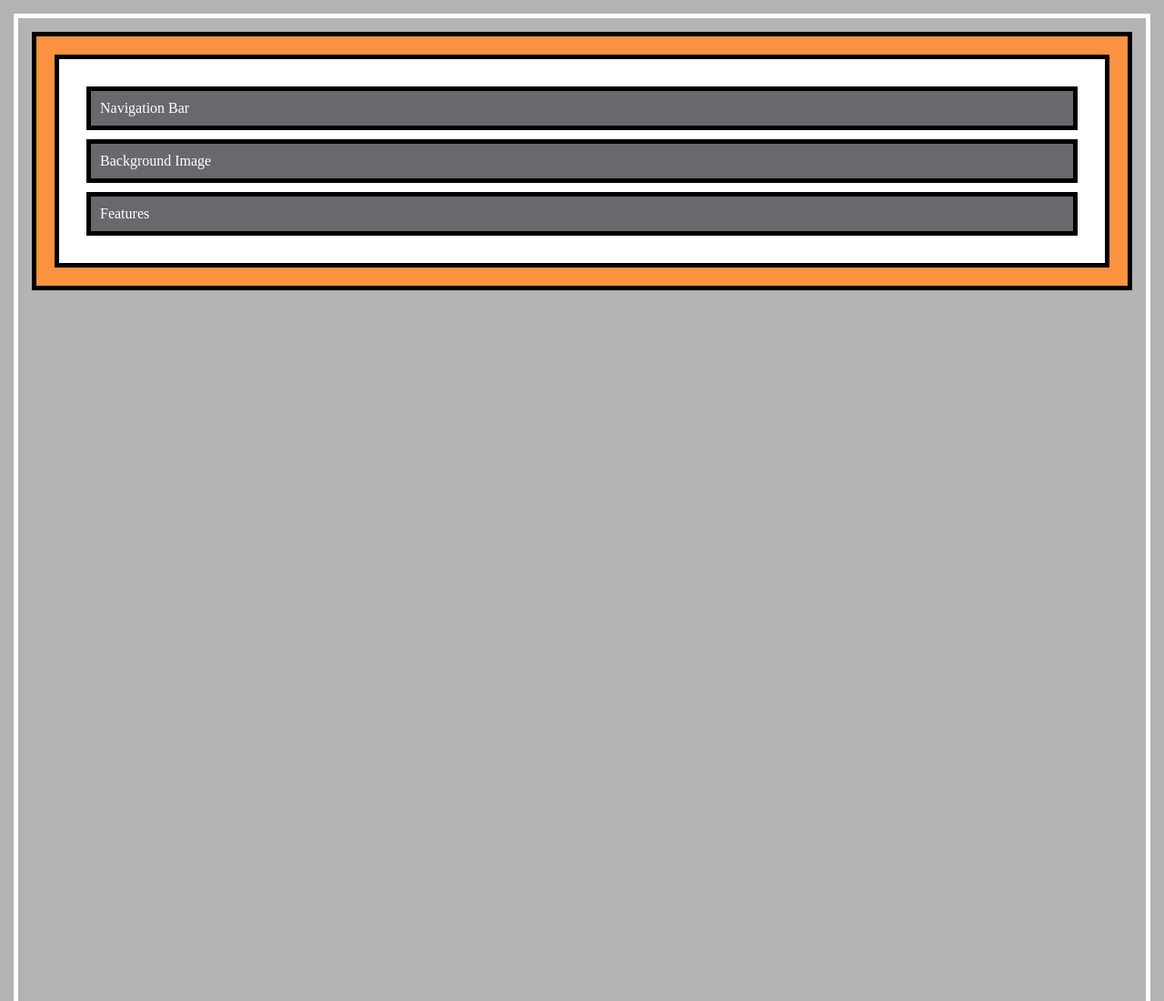
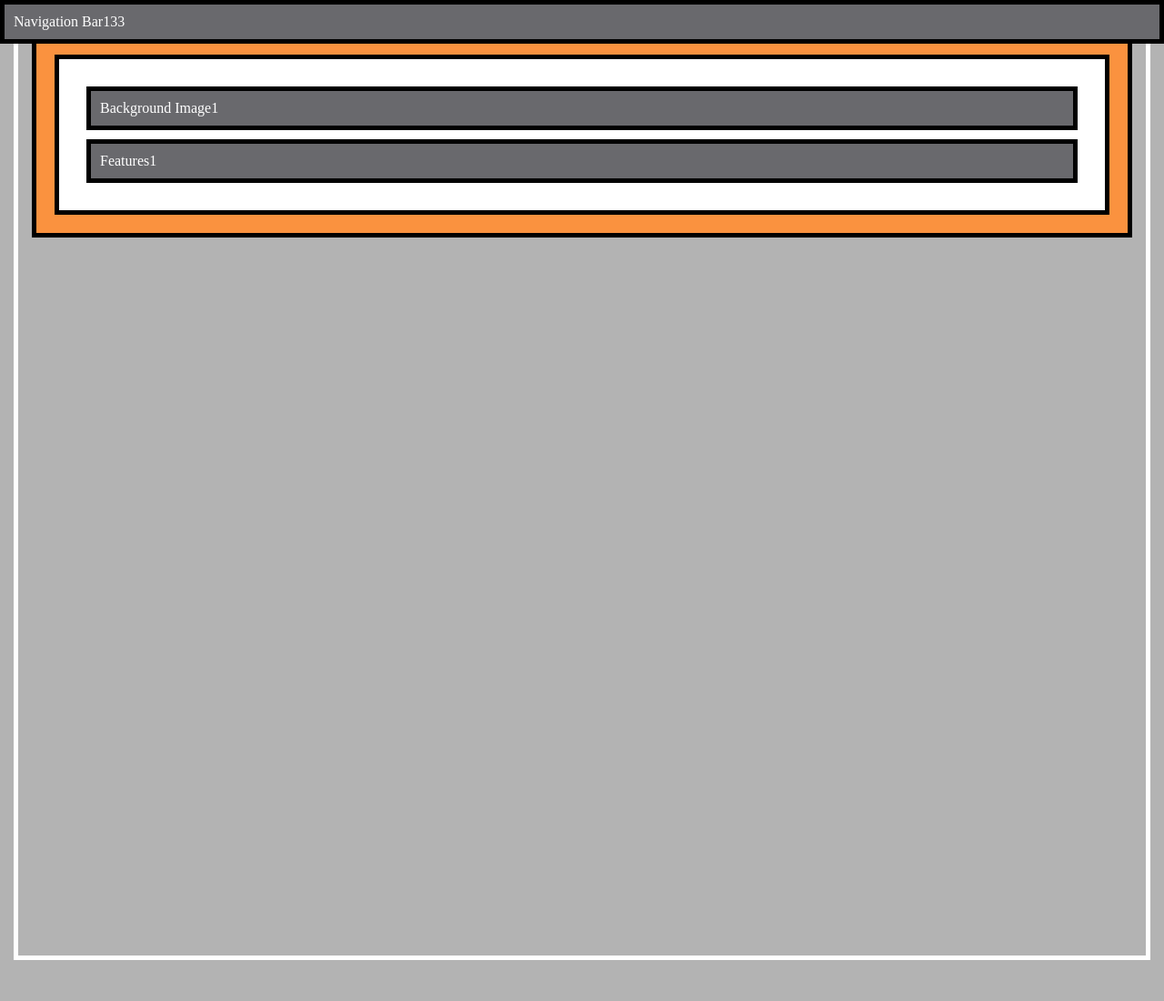
Before and after one commit to HankJoo/CSS, a plain HTML site: page position-02-working-with-fixed-starting-code/index.html in a window 1280 px wide. Shown: the top 1100 px of the page at 91% size. After the commit the page ends 1070 px from the top, so only its background shows below. Drawn offline with Linux system fonts and the light colour scheme.

Commit message:
css ready

```diff
--- a/position-02-working-with-fixed-starting-code/index.html
+++ b/position-02-working-with-fixed-starting-code/index.html
@@ -8,9 +8,9 @@
     </head>
     <body>
         <div class="parent">
-            <div class="child-1">Navigation Bar</div>
-            <div class="child-2">Background Image</div>
-            <div class="child-3">Features</div>
+            <div class="child-1">Navigation Bar133</div>
+            <div class="child-2">Background Image1</div>
+            <div class="child-3">Features1</div>
         </div>
     </body>
 </html>
--- a/position-02-working-with-fixed-starting-code/main.css
+++ b/position-02-working-with-fixed-starting-code/main.css
@@ -3,7 +3,7 @@ html {
     padding: 15px;
     border: 5px solid white;
     margin: 15px;
-    height: 2000px;
+    height: 1000px;
 }
 
 body {
@@ -27,3 +27,13 @@ body {
     border: 5px solid black;
     margin: 10px;
 }
+
+.parent .child-1 {
+    position: fixed;
+    width :300px;
+    top:0;
+    left: 0;
+    margin :0;
+    width:100%;
+    box-sizing: border-box;
+}
```
